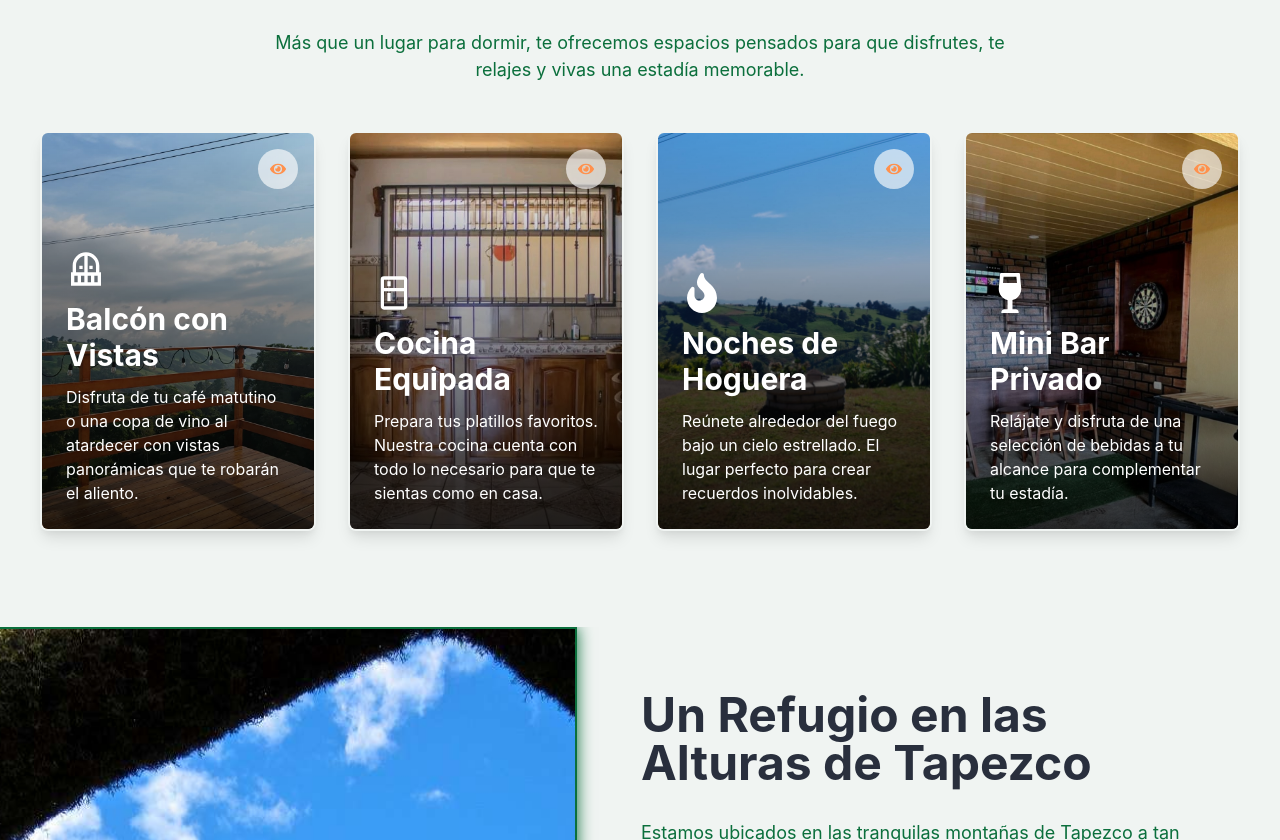
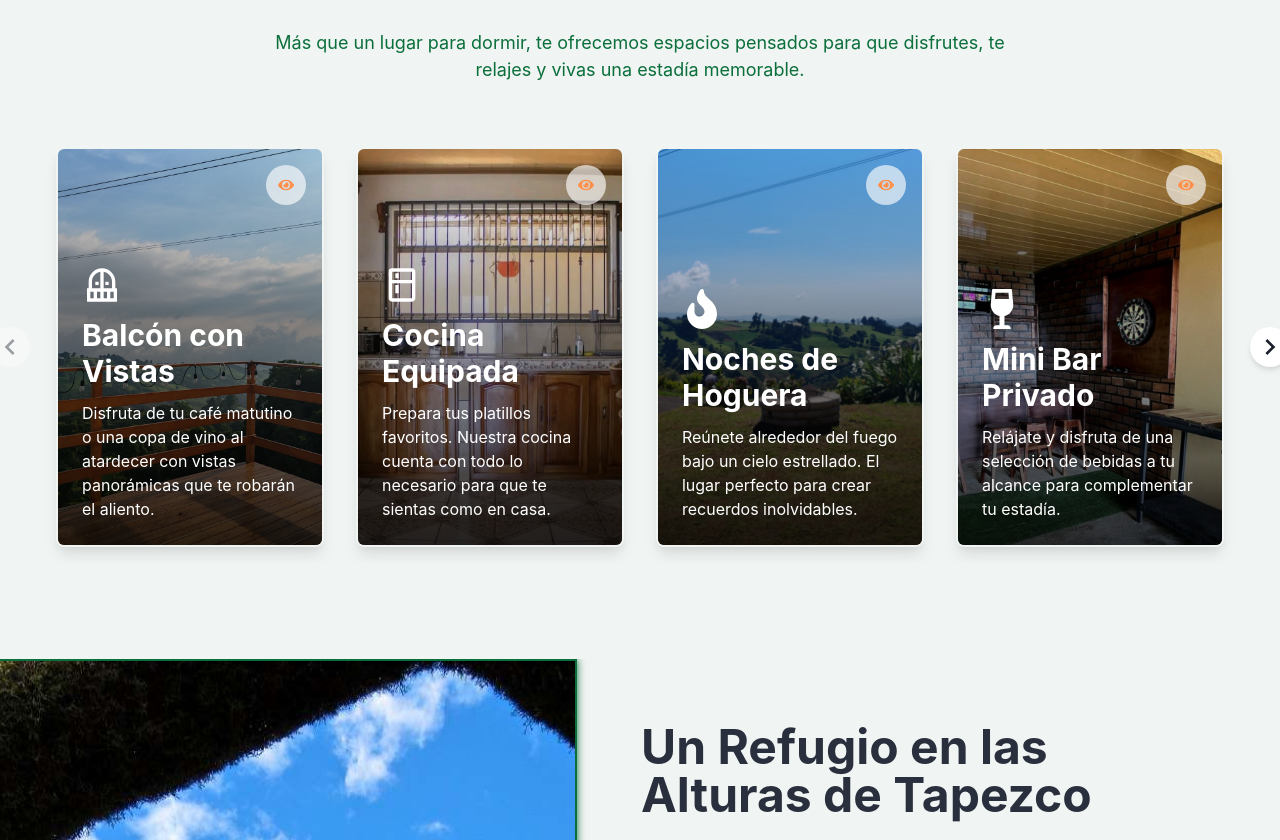
Before and after one commit to Bayronalpizar99/Casa_Vista_Verde, a React (Vite) app: page / in a window 1280 px wide. Shown: the part 1960-2800 px from the top of the page. Built offline with nearby package versions, Linux system fonts and the light colour scheme.

Commit message:
Updated some components, the footer was configured with real information, increasing the cards of our spaces

```diff
--- a/src/components/Experiencias.tsx
+++ b/src/components/Experiencias.tsx
@@ -1,12 +1,15 @@
 import {
-  Box, Heading, Text, VStack, SimpleGrid, Image, useColorModeValue, Icon,
-  useDisclosure, Modal, ModalOverlay, ModalContent, ModalBody, ModalCloseButton, IconButton
+  Box, Heading, Text, VStack, Image, useColorModeValue, Icon,
+  useDisclosure, Modal, ModalOverlay, ModalContent, ModalBody, ModalCloseButton, IconButton, Flex, useBreakpointValue
 } from '@chakra-ui/react';
 import { motion } from 'framer-motion';
-import { FaWineGlassAlt, FaFire, FaEye } from 'react-icons/fa';
+import { FaWineGlassAlt, FaFire, FaEye, FaChess } from 'react-icons/fa';
 import { MdBalcony, MdOutlineKitchen } from 'react-icons/md';
-import { useState } from 'react';
+import { GiBroccoli } from "react-icons/gi";
+import { ChevronLeftIcon, ChevronRightIcon } from '@chakra-ui/icons';
+import { useState, useRef } from 'react';
 
+// Imágenes existentes
 import balconImg from '../assets/balcon.jpg';
 import cocinaImg from '../assets/cocina.jpg';
 import barImg from '../assets/bar.jpg';
@@ -36,35 +39,43 @@ const experienceData = [
     icon: FaWineGlassAlt,
     title: "Mini Bar Privado",
     description: "Relájate y disfruta de una selección de bebidas a tu alcance para complementar tu estadía."
+  },
+  {
+    image: 'https://placehold.co/600x800/2E4053/FFFFFF?text=La+Finca',
+    icon: GiBroccoli,
+    title: "La Finca",
+    description: "Camina por nuestros senderos y siéntete libre de consumir las hortalizas frescas que cultivamos durante tu estadía."
+  },
+  {
+    image: 'https://placehold.co/600x800/5D4037/FFFFFF?text=Juegos+de+Mesa',
+    icon: FaChess,
+    title: "Sala de Juegos",
+    description: "Diversión garantizada con una selección de los juegos de mesa más populares. ¡El plan perfecto para una noche en casa!"
   }
 ];
 
 const MotionBox = motion(Box);
 
-// --- Componente para una Tarjeta de Experiencia ---
-const ExperienceCard = ({ experience, index, onViewImage }: { experience: typeof experienceData[0], index: number, onViewImage: (image: string) => void }) => {
+const ExperienceCard = ({ experience, index, onViewImage, containerRef }: { experience: typeof experienceData[0], index: number, onViewImage: (image: string) => void, containerRef: React.RefObject<HTMLDivElement> }) => {
   const cardTextColor = useColorModeValue('white', 'dark.primary');
-
-  // --- MODIFICACIÓN AQUÍ ---
-  // 1. Definimos los colores para el borde y el botón del ojo
   const glowColor = useColorModeValue('#0b6f3c', '#90f4c0');
   const eyeButtonBg = useColorModeValue('whiteAlpha.700', 'blackAlpha.500');
   const eyeButtonColor = useColorModeValue('light.accent', 'dark.accent');
 
   return (
     <MotionBox
+      initial={{ opacity: 0, scale: 0.95 }}
+      whileInView={{ opacity: 1, scale: 1 }}
+      // --- MODIFICACIÓN: 'once' ahora es 'false' para que la animación se repita ---
+      viewport={{ root: containerRef, once: false, amount: 0.5 }}
+      transition={{ duration: 0.5, delay: index * 0.1 }}
+
       position="relative"
       borderRadius="lg"
       overflow="hidden"
       shadow="lg"
       h="400px"
-      initial={{ opacity: 0, scale: 0.95 }}
-      whileInView={{ opacity: 1, scale: 1 }}
-      viewport={{ once: false, amount: 0.3 }}
-      transition={{ duration: 0.5, delay: index * 0.15 }}
-
-      // --- MODIFICACIÓN AQUÍ ---
-      // 2. Añadimos el borde y el efecto de brillo al pasar el cursor
+      w="100%"
       borderWidth="2px"
       borderColor="transparent"
       _hover={{
@@ -81,7 +92,6 @@ const ExperienceCard = ({ experience, index, onViewImage }: { experience: typeof
         top={4}
         right={4}
         isRound
-        // 3. Usamos los colores dinámicos para el botón
         bg={eyeButtonBg}
         color={eyeButtonColor}
         _hover={{ bg: eyeButtonBg, transform: 'scale(1.1)' }}
@@ -110,7 +120,6 @@ const ExperienceCard = ({ experience, index, onViewImage }: { experience: typeof
   );
 };
 
-// --- Componente para el Modal de la Imagen ---
 const ImageModal = ({ isOpen, onClose, imageUrl }: { isOpen: boolean, onClose: () => void, imageUrl: string | null }) => {
   if (!imageUrl) return null;
 
@@ -131,6 +140,21 @@ export function Experiencias() {
   const { isOpen, onOpen, onClose } = useDisclosure();
   const [selectedImage, setSelectedImage] = useState<string | null>(null);
 
+  const [currentIndex, setCurrentIndex] = useState(0);
+  const cardsToShow = useBreakpointValue({ base: 1, sm: 2, lg: 4 }) || 4;
+  const totalCards = experienceData.length;
+  const maxIndex = totalCards > cardsToShow ? totalCards - cardsToShow : 0;
+
+  const carouselRef = useRef<HTMLDivElement>(null);
+
+  const handlePrev = () => {
+    setCurrentIndex((prev) => (prev > 0 ? prev - 1 : 0));
+  };
+
+  const handleNext = () => {
+    setCurrentIndex((prev) => (prev < maxIndex ? prev + 1 : maxIndex));
+  };
+
   const handleViewImage = (imageUrl: string) => {
     setSelectedImage(imageUrl);
     onOpen();
@@ -149,11 +173,50 @@ export function Experiencias() {
         <Text fontSize="lg" color={textColor} textAlign="center" maxW="3xl">
           Más que un lugar para dormir, te ofrecemos espacios pensados para que disfrutes, te relajes y vivas una estadía memorable.
         </Text>
-        <SimpleGrid columns={{ base: 1, sm: 2, lg: 4 }} spacing={8} w="100%">
-          {experienceData.map((exp, index) => (
-            <ExperienceCard key={index} experience={exp} index={index} onViewImage={handleViewImage} />
-          ))}
-        </SimpleGrid>
+
+        <Box position="relative" w="100%">
+          <IconButton
+            aria-label="Anterior"
+            icon={<ChevronLeftIcon w={8} h={8} />}
+            onClick={handlePrev}
+            isDisabled={currentIndex === 0}
+            isRound
+            position="absolute"
+            left={{ base: '-20px', md: '-50px' }}
+            top="50%"
+            transform="translateY(-50%)"
+            zIndex={2}
+            bg={useColorModeValue('white', 'gray.800')}
+            boxShadow="md"
+          />
+          <Box overflow="hidden" ref={carouselRef}>
+            <Flex
+              transition="transform 0.5s ease-in-out"
+              transform={`translateX(-${currentIndex * (100 / cardsToShow)}%)`}
+              w={`${(totalCards / cardsToShow) * 100}%`}
+            >
+              {experienceData.map((exp, index) => (
+                <Box key={index} p={{ base: 2, sm: 3, lg: 4 }} w={`${100 / totalCards}%`}>
+                  <ExperienceCard experience={exp} index={index} onViewImage={handleViewImage} containerRef={carouselRef} />
+                </Box>
+              ))}
+            </Flex>
+          </Box>
+          <IconButton
+            aria-label="Siguiente"
+            icon={<ChevronRightIcon w={8} h={8} />}
+            onClick={handleNext}
+            isDisabled={currentIndex >= maxIndex}
+            isRound
+            position="absolute"
+            right={{ base: '-20px', md: '-50px' }}
+            top="50%"
+            transform="translateY(-50%)"
+            zIndex={2}
+            bg={useColorModeValue('white', 'gray.800')}
+            boxShadow="md"
+          />
+        </Box>
       </VStack>
 
       <ImageModal isOpen={isOpen} onClose={onClose} imageUrl={selectedImage} />
--- a/src/components/Precios.tsx
+++ b/src/components/Precios.tsx
@@ -27,7 +27,6 @@ export function Precios() {
   const linkColor = useColorModeValue('light.accent', 'dark.accent');
   const dividerColor = useColorModeValue('gray.200', 'gray.700');
 
-  // Se define el color del brillo para los temas.
   const glowColor = useColorModeValue('#0b6f3c', '#90f4c0');
 
   return (
@@ -55,14 +54,12 @@ export function Precios() {
             viewport={{ once: false, amount: 0.5 }}
             transition={{ duration: 0.6 }}
             h="100%"
-            // --- MODIFICACIÓN AQUÍ ---
-            // 1. El borde y el brillo ahora son el estado por defecto.
             borderColor={glowColor}
-            shadow={`0 0 15px ${glowColor}`}
-            // 2. El hover solo levanta la tarjeta y aumenta un poco el brillo.
+            // --- MODIFICACIÓN PARA REDUCIR MÁS EL BRILLO ---
+            shadow={`0 0 2px ${glowColor}`}
             _hover={{
               transform: 'translateY(-5px)',
-              shadow: `0 0 20px ${glowColor}`,
+              shadow: `0 0 6px ${glowColor}`,
             }}
           >
             <PriceLineItem label="Precio por noche (base 2 personas)" value="₡35,000" />
@@ -86,13 +83,12 @@ export function Precios() {
             viewport={{ once: false, amount: 0.5 }}
             transition={{ duration: 0.6, delay: 0.2 }}
             h="100%"
-            // --- MODIFICACIÓN AQUÍ ---
-            // 3. Se replica el efecto en la segunda tarjeta.
             borderColor={glowColor}
-            shadow={`0 0 15px ${glowColor}`}
+            // --- MODIFICACIÓN PARA REDUCIR MÁS EL BRILLO ---
+            shadow={`0 0 4px ${glowColor}`}
             _hover={{
               transform: 'translateY(-5px)',
-              shadow: `0 0 20px ${glowColor}`,
+              shadow: `0 0 8px ${glowColor}`,
             }}
           >
             <HStack>
--- a/src/translations.ts
+++ b/src/translations.ts
@@ -10,7 +10,7 @@ export const translations = {
     contacto: 'Contacto',
     // --- NUEVOS TEXTOS DEL HERO ---
     heroTitle: 'Tu Refugio en la Naturaleza',
-    heroSubtitle: 'Descubre la serenidad y el confort en el corazón de las montañas de Zarcero.',
+    heroSubtitle: 'Descubre la serenidad y el confort en el corazón de las montañas de Tapezco.',
     reservarAhora: 'Reservar Ahora',
   },
   en: {
@@ -23,7 +23,7 @@ export const translations = {
     contacto: 'Contact',
     // --- NEW HERO TEXTS ---
     heroTitle: 'Your Nature Getaway',
-    heroSubtitle: 'Discover serenity and comfort in the heart of the Zarcero mountains.',
+    heroSubtitle: 'Discover serenity and comfort in the heart of the Tapezco mountains.',
     reservarAhora: 'Book Now',
   },
 };
```
Also changed, not shown: src/components/Footer.tsx (+62 -19 lines), src/components/Habitaciones.tsx (+6 -12 lines), src/components/Ubicacion.tsx (+9 -8 lines).
